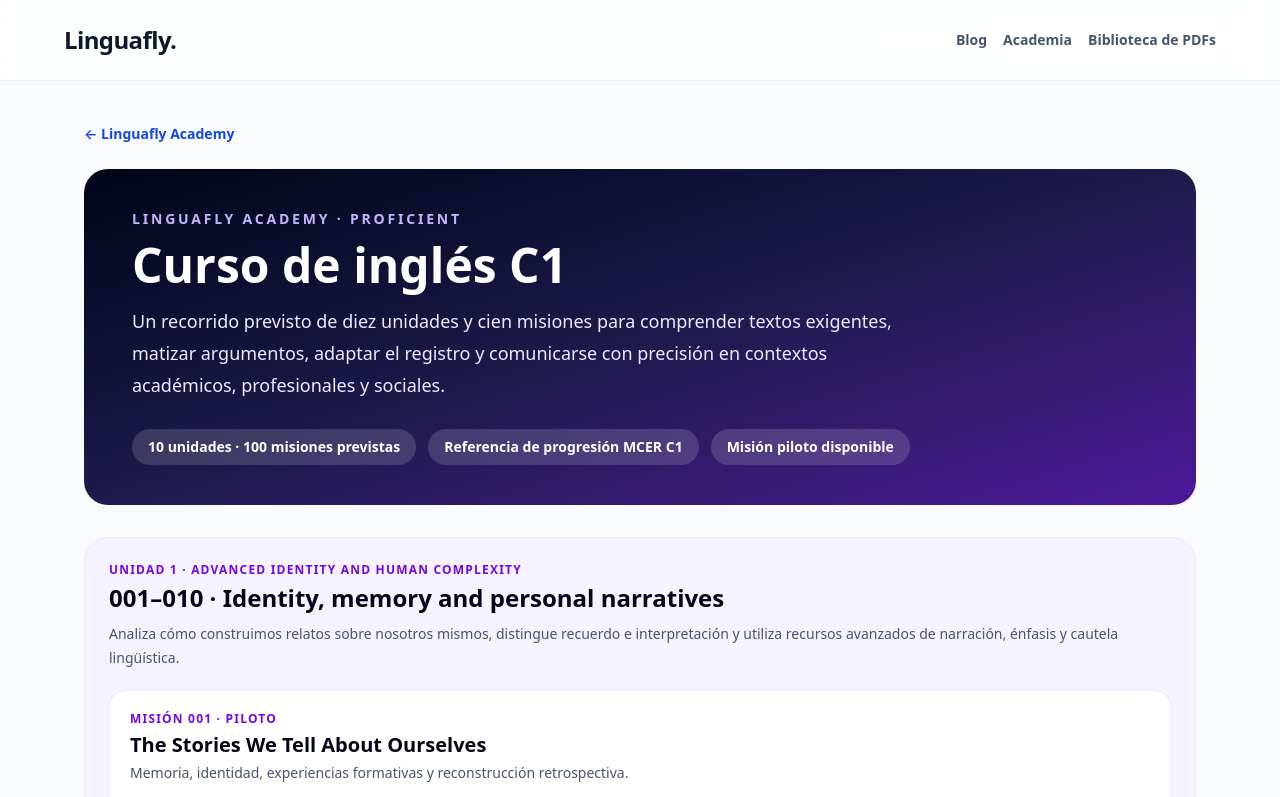
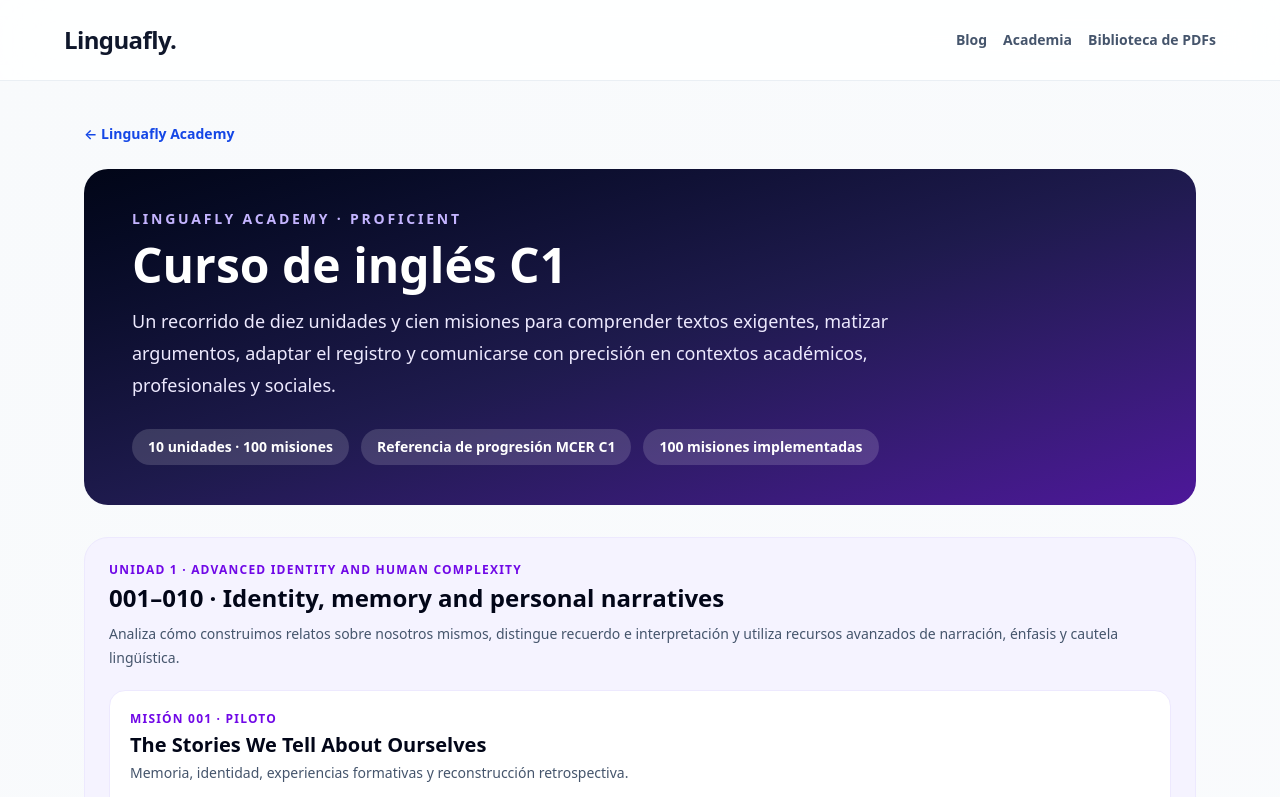
Before and after one commit to linguafly6-ui/linguaflynew2, a Next.js app: page /academia/c1 in a window 1280 px wide. Shown: the top 797 px of the page. Built offline with nearby package versions, Linux system fonts and the light colour scheme.

Commit message:
Mark the complete C1 curriculum as implemented

```diff
--- a/app/academia/c1/page.tsx
+++ b/app/academia/c1/page.tsx
@@ -2,7 +2,7 @@ import Link from "next/link";
 
 export const metadata = {
   title: "Inglés C1 · Linguafly Academy",
-  description: "Curso avanzado de inglés C1: diez unidades y cien misiones previstas para desarrollar comunicación compleja, precisa y flexible.",
+  description: "Curso avanzado de inglés C1: diez unidades y cien misiones para desarrollar comunicación compleja, precisa y flexible.",
 };
 
 export default function C1Page() {
@@ -12,11 +12,11 @@ export default function C1Page() {
       <header className="mt-6 rounded-3xl bg-gradient-to-br from-slate-950 via-indigo-950 to-violet-900 px-7 py-10 text-white sm:px-12">
         <p className="text-sm font-extrabold uppercase tracking-[.2em] text-violet-300">Linguafly Academy · Proficient</p>
         <h1 className="mt-3 text-4xl font-black sm:text-5xl">Curso de inglés C1</h1>
-        <p className="mt-4 max-w-3xl text-lg leading-8 text-violet-100">Un recorrido previsto de diez unidades y cien misiones para comprender textos exigentes, matizar argumentos, adaptar el registro y comunicarse con precisión en contextos académicos, profesionales y sociales.</p>
+        <p className="mt-4 max-w-3xl text-lg leading-8 text-violet-100">Un recorrido de diez unidades y cien misiones para comprender textos exigentes, matizar argumentos, adaptar el registro y comunicarse con precisión en contextos académicos, profesionales y sociales.</p>
         <div className="mt-7 flex flex-wrap gap-3 text-sm font-bold">
-          <span className="rounded-full bg-white/15 px-4 py-2">10 unidades · 100 misiones previstas</span>
+          <span className="rounded-full bg-white/15 px-4 py-2">10 unidades · 100 misiones</span>
           <span className="rounded-full bg-white/15 px-4 py-2">Referencia de progresión MCER C1</span>
-          <span className="rounded-full bg-white/15 px-4 py-2">Misión piloto disponible</span>
+          <span className="rounded-full bg-white/15 px-4 py-2">100 misiones implementadas</span>
         </div>
       </header>
       <section className="mt-8 rounded-3xl border border-violet-100 bg-violet-50 p-6">
```
